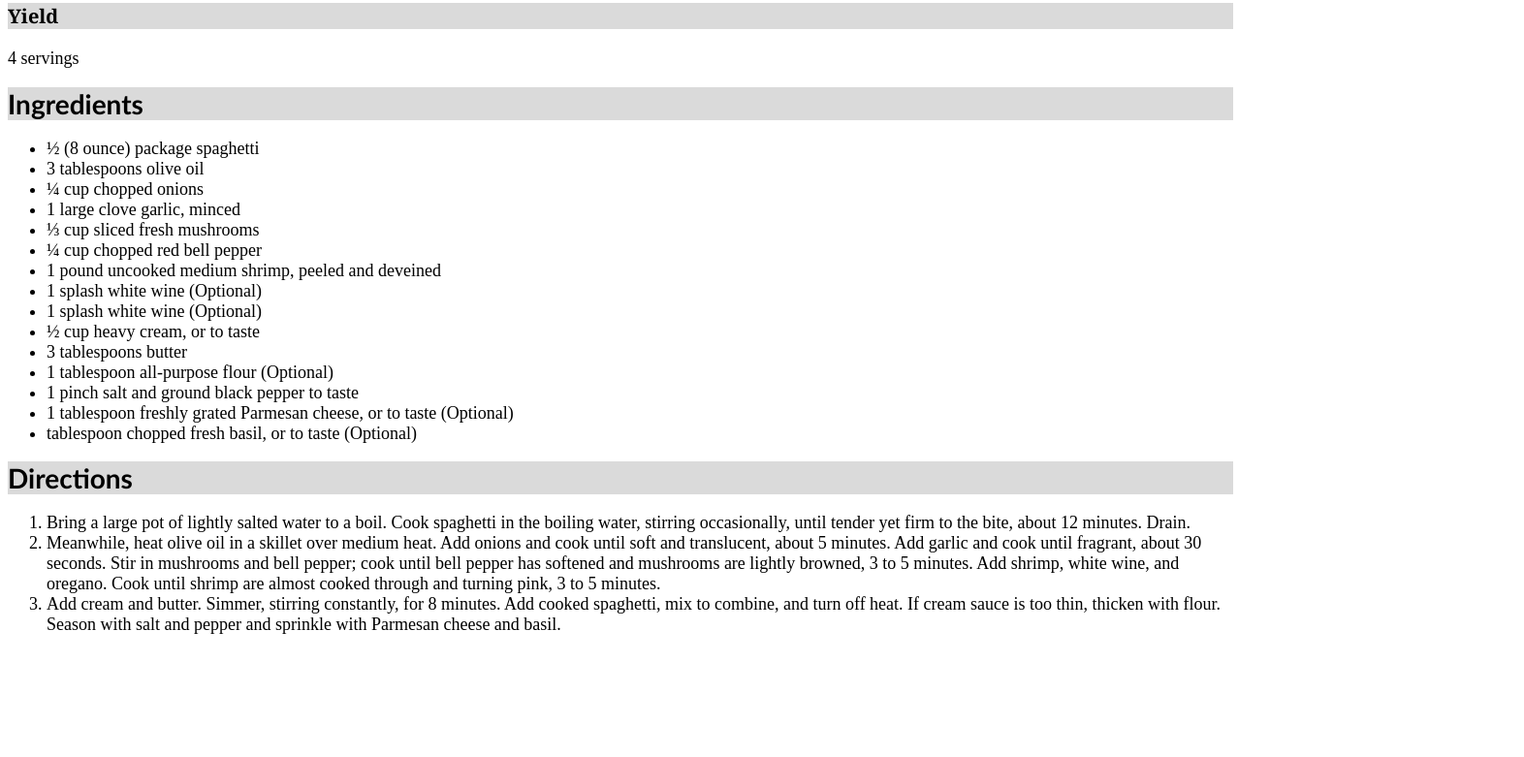
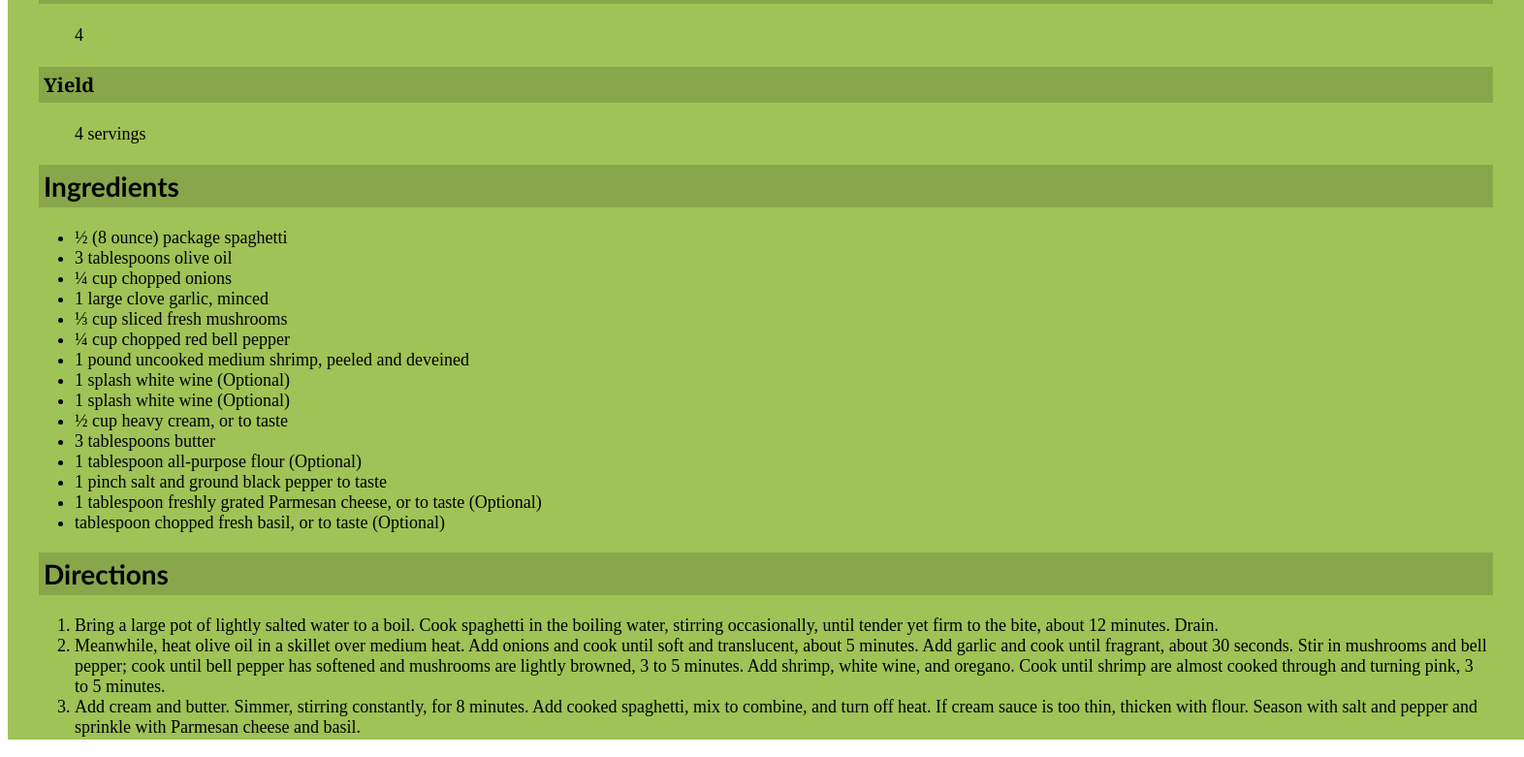
Before and after one commit to Alanwiz00/odin-recipes, a plain HTML site: page recipes/pasta/pasta.html in a window 1280 px wide. Shown: the part 775-1556 px from the top of the page at 97% size, 1572 px wide, since content can reach past the window. Before the commit the page ends 1448 px from the top, so only its background shows below. Drawn offline with Linux system fonts and the light colour scheme.

Commit message:
updated on the home with good styling - homepage contents and now centered to the screen - padding, margin and border used to stylize the recipes updated the recipe pages with proper margin and background

```diff
--- a/recipes/fried-rice/styles.css
+++ b/recipes/fried-rice/styles.css
@@ -1,23 +1,37 @@
+.main {
+    background: rgb(159, 195, 87);
+    width: 1500px;
+    margin: 0 auto;
+    padding: 0 2rem;
+
+    background-position: 0 auto;
+}
 .head {
-    background-color: rgba(0, 0, 0, 0.144);
+    background-color: rgb(255, 255, 255);
     color: black;
     font-weight: 800;
     font-family: 'Gill Sans', 'Gill Sans MT', Calibri, 'Trebuchet MS', sans-serif;
     font-size: 36px;
+    padding: 5px;
+}
+
+#sub-title, #sub-head {
+    font-size: 28px;
+    background-color: rgba(0, 0, 0, 0.144);
+    padding: 5px;
+
 }
 
 #sub-head {
-    background-color: rgba(0, 0, 0, 0.144);
     color: black;
     font-weight: 500px;
     font-family: Georgia, 'Times New Roman', Times, serif;
     font-size: 20px;
-}
 
-#sub-title {
-    font-size: 28px;
 }
 
 .text {
     font-size: 18px;
+    padding: 2px 5px;
+    margin-left: 2rem;
 }
--- a/recipes/gbegiri/styles.css
+++ b/recipes/gbegiri/styles.css
@@ -1,23 +1,37 @@
+.main {
+    background: rgb(159, 195, 87);
+    width: 1500px;
+    margin: 0 auto;
+    padding: 0 2rem;
+
+    background-position: 0 auto;
+}
 .head {
-    background-color: rgba(0, 0, 0, 0.144);
+    background-color: rgb(255, 255, 255);
     color: black;
     font-weight: 800;
     font-family: 'Gill Sans', 'Gill Sans MT', Calibri, 'Trebuchet MS', sans-serif;
     font-size: 36px;
+    padding: 5px;
+}
+
+#sub-title, #sub-head {
+    font-size: 28px;
+    background-color: rgba(0, 0, 0, 0.144);
+    padding: 5px;
+
 }
 
 #sub-head {
-    background-color: rgba(0, 0, 0, 0.144);
     color: black;
     font-weight: 500px;
     font-family: Georgia, 'Times New Roman', Times, serif;
     font-size: 20px;
-}
 
-#sub-title {
-    font-size: 28px;
 }
 
 .text {
     font-size: 18px;
+    padding: 2px 5px;
+    margin-left: 2rem;
 }
--- a/recipes/lasagna/styles.css
+++ b/recipes/lasagna/styles.css
@@ -1,23 +1,37 @@
+.main {
+    background: rgb(159, 195, 87);
+    width: 1500px;
+    margin: 0 auto;
+    padding: 0 2rem;
+
+    background-position: 0 auto;
+}
 .head {
-    background-color: rgba(0, 0, 0, 0.144);
+    background-color: rgb(255, 255, 255);
     color: black;
     font-weight: 800;
     font-family: 'Gill Sans', 'Gill Sans MT', Calibri, 'Trebuchet MS', sans-serif;
     font-size: 36px;
+    padding: 5px;
+}
+
+#sub-title, #sub-head {
+    font-size: 28px;
+    background-color: rgba(0, 0, 0, 0.144);
+    padding: 5px;
+
 }
 
 #sub-head {
-    background-color: rgba(0, 0, 0, 0.144);
     color: black;
     font-weight: 500px;
     font-family: Georgia, 'Times New Roman', Times, serif;
     font-size: 20px;
-}
 
-#sub-title {
-    font-size: 28px;
 }
 
 .text {
     font-size: 18px;
+    padding: 2px 5px;
+    margin-left: 2rem;
 }
--- a/recipes/pasta/pasta.html
+++ b/recipes/pasta/pasta.html
@@ -7,6 +7,7 @@
     <link rel="stylesheet" href="./styles.css">
 </head>
 <body>
+    <div class="main">
         <h1 class="head title">Yummy Pasta</h1>
         <img src="https://www.allrecipes.com/thmb/1dUCQvgtO5-g9iQ4YxuBnY1_Yhk=/750x0/filters:no_upscale():max_bytes(150000):strip_icc():format(webp)/1437479-7d7395a21fcb409d9e44662fcc82f56d.jpg" alt="Yummy Pasta" width="310" height="310">
         <h3 id="sub-head">Prep Time:</h3>
@@ -52,5 +53,6 @@
                 Add cooked spaghetti, mix to combine, and turn off heat. If cream sauce is too thin,
                 thicken with flour. Season with salt and pepper and sprinkle with Parmesan cheese and basil.</li>
         </ol>
+    </div>
 </body>
 </html>
--- a/recipes/pasta/styles.css
+++ b/recipes/pasta/styles.css
@@ -1,23 +1,37 @@
+.main {
+    background: rgb(159, 195, 87);
+    width: 1500px;
+    margin: 0 auto;
+    padding: 0 2rem;
+
+    background-position: 0 auto;
+}
 .head {
-    background-color: rgba(0, 0, 0, 0.144);
+    background-color: rgb(255, 255, 255);
     color: black;
     font-weight: 800;
     font-family: 'Gill Sans', 'Gill Sans MT', Calibri, 'Trebuchet MS', sans-serif;
     font-size: 36px;
+    padding: 5px;
+}
+
+#sub-title, #sub-head {
+    font-size: 28px;
+    background-color: rgba(0, 0, 0, 0.144);
+    padding: 5px;
+
 }
 
 #sub-head {
-    background-color: rgba(0, 0, 0, 0.144);
     color: black;
     font-weight: 500px;
     font-family: Georgia, 'Times New Roman', Times, serif;
     font-size: 20px;
-}
 
-#sub-title {
-    font-size: 28px;
 }
 
 .text {
     font-size: 18px;
+    padding: 2px 5px;
+    margin-left: 2rem;
 }
--- a/styles.css
+++ b/styles.css
@@ -1,17 +1,34 @@
+.main {
+    padding: 1rem;
+    background: rgb(110, 110, 197);
+    margin: 0 auto;
+    width: 500px;
+}
+
 .title {
     background-color: blue;
     color: white;
     font-family: 'Franklin Gothic Medium', 'Arial Narrow', Arial, sans-serif;
+}
+.title.recipes {
+    padding: 1rem;
     font-weight: 800;
+    font-weight: 800;
+
 }
 
 .recipes {
     color: rgb(0, 0, 0);
-    font-weight: 800;
     font-family: 'Segoe UI', Tahoma, Geneva, Verdana, sans-serif;
 }
 
 .images {
     height: 200px;
     width: 200px;
+    border: 5px dotted black;
+    margin: 0 1.1rem 1.1rem;
 }
+
+.images:hover {
+    background: #ecedf0;
+}
```
Also changed, not shown: index.html (+2 -0 lines), recipes/fried-rice/fried-rice.html (+2 -0 lines), recipes/gbegiri/gbegiri.html (+2 -0 lines), recipes/lasagna/lasagna.html (+2 -0 lines). Lines whose indentation alone changed are shown as unchanged.
